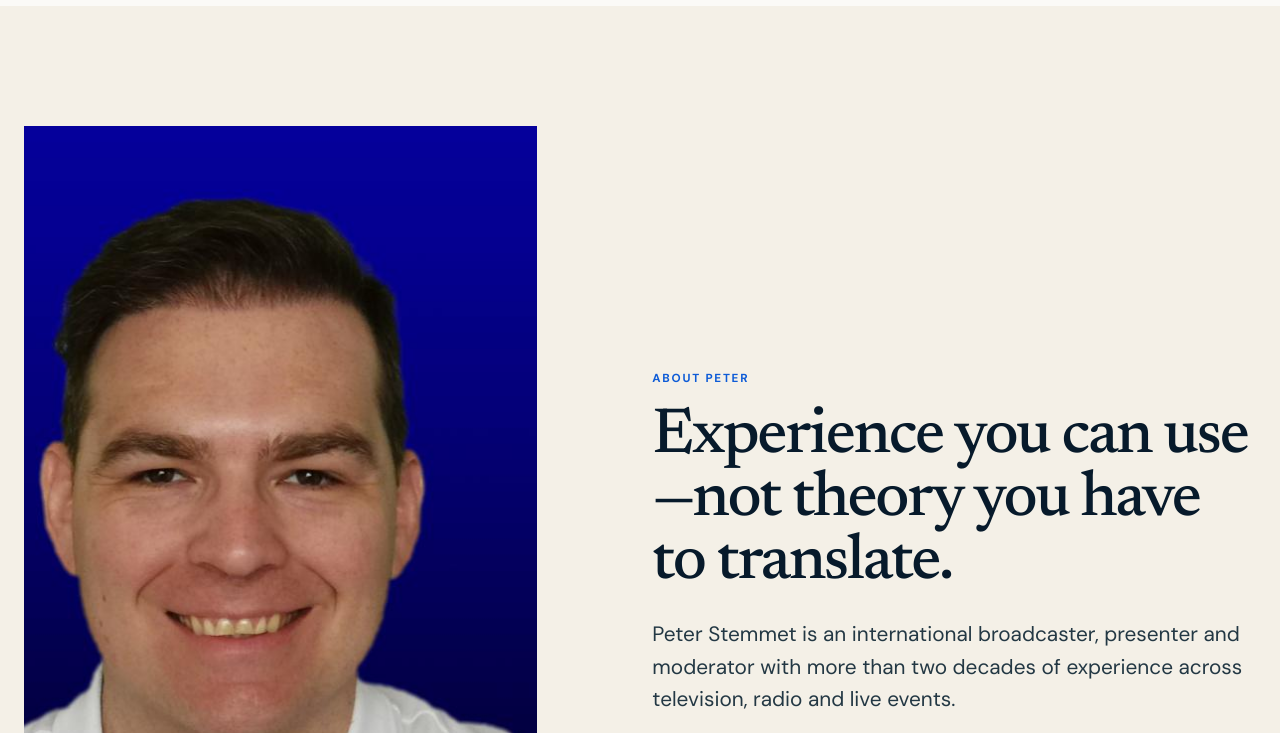
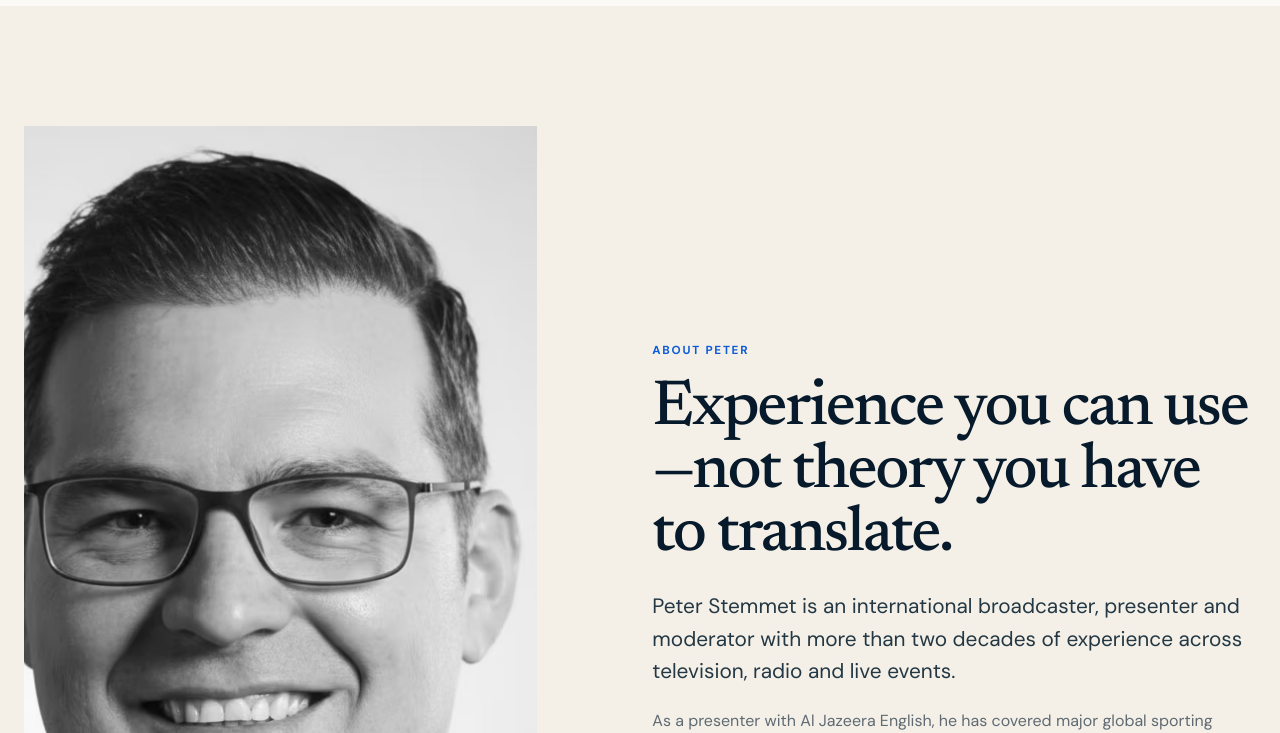
Before and after one commit to garymeyerca/peterstemmet, a website with bundled scripts: page index.html in a window 1280 px wide. Shown: the part 3920-4653 px from the top of the page. Built offline with nearby package versions, Linux system fonts and the light colour scheme.

Commit message:
fix(site): replace Peter's portrait

```diff
--- a/index.html
+++ b/index.html
@@ -36,7 +36,7 @@
         "@type": "Person",
         "name": "Peter Stemmet",
         "url": "https://peterstemmet.com/",
-        "image": "https://peterstemmet.com/assets/peter-headshot.jpg",
+        "image": "https://peterstemmet.com/assets/peter-headshot.avif",
         "jobTitle": "Broadcaster, event moderator and communication coach",
         "knowsAbout": ["Media training", "Executive communication", "Event moderation", "Broadcasting"],
         "sameAs": [
@@ -281,10 +281,10 @@
         <div class="container about-grid">
           <div class="about-image reveal">
             <img
-              src="assets/peter-headshot.jpg"
+              src="assets/peter-headshot.avif"
               alt="Portrait of Peter Stemmet"
-              width="1920"
-              height="1080"
+              width="1024"
+              height="1024"
               loading="lazy"
             />
             <p>Broadcaster · Moderator · Communication coach</p>
--- a/styles.css
+++ b/styles.css
@@ -745,7 +745,7 @@
   aspect-ratio: 4 / 5;
   border-bottom: 7px solid var(--blue);
   object-fit: cover;
-  object-position: 63% center;
+  object-position: center;
 }
 
 .about-image p {
```
Also changed, not shown: assets/peter-headshot.avif (added), assets/peter-headshot.jpg (deleted).
